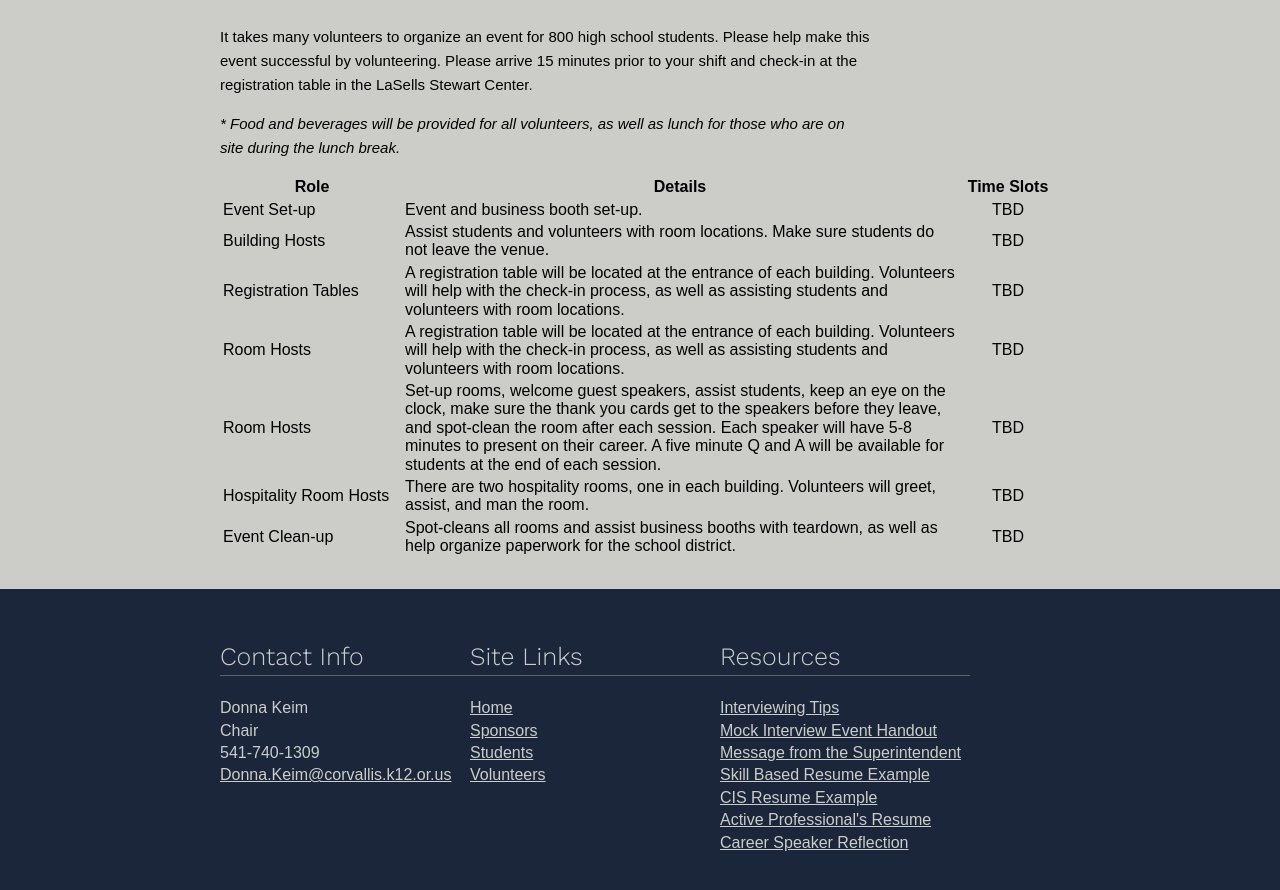
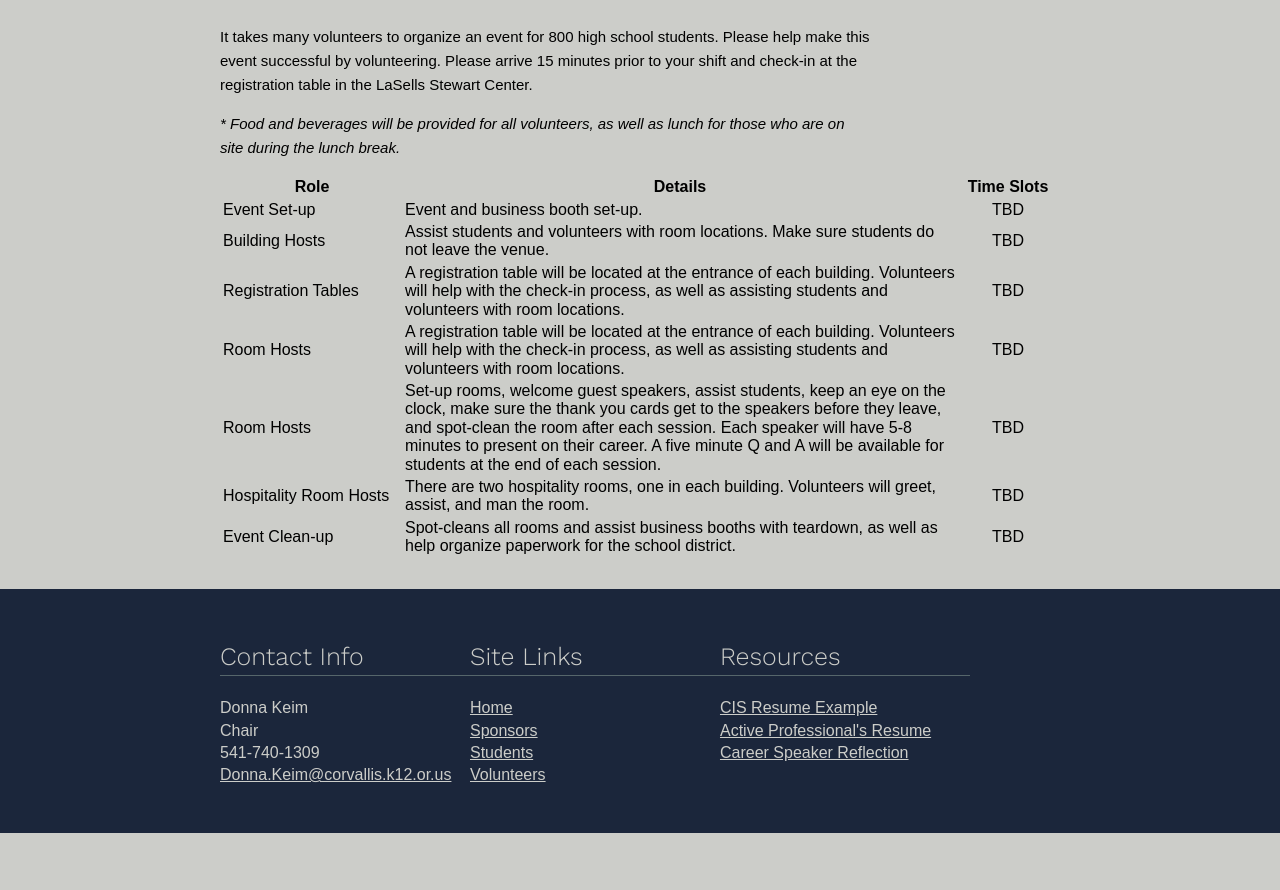
Before and after one commit to peterramsing/benton-county-career-convention, a Jekyll site: the page built from volunteers.html, in a window 1280 px wide and 900 px high, scrolled down 1457 px. Shown: the top 890 px of the window. Built offline with Jekyll 4.4.1, drawn with Linux system fonts in a browser that asks for light colours; after the commit the page ends 2290 px from its top, so only the background shows below that; part of the change alters nothing that is shown; some of the changed text lies outside the part shown.

Commit message:
WIP: Updates for Donna

```diff
--- a/_config.yml
+++ b/_config.yml
@@ -35,26 +35,26 @@ cc-resources:
   #   type: "student"
   # - name: "Flyer"
   #   file-name: ""
-  - name: "Interviewing Tips"
-    file-name: "tips-for-students.pdf"
-    type: "student"
-  - name: "Mock Interview Event Handout"
-    file-name: "mock-interview-sheet-2016.doc"
-    type: "volunteer"
+  # - name: "Interviewing Tips"
+  #   file-name: "tips-for-students.pdf"
+  #   type: "student"
+  # - name: "Mock Interview Event Handout"
+  #   file-name: "mock-interview-sheet-2016.doc"
+  #   type: "volunteer"
   # - name: "Convention Room Schedule"
   #   file-name: ""
-  - name: "Message from the Superintendent"
-    file-name: "superintendent-note.pdf"
-    homepage: true
-    subtitle: Letter from the Superintendent
-  - name: "Skill Based Resume Example"
-    file-name: "skill-resume.pdf"
-    type: "student"
+  # - name: "Message from the Superintendent"
+  #   file-name: "superintendent-note.pdf"
+  #   homepage: true
+  #   subtitle: Letter from the Superintendent
+  # - name: "Skill Based Resume Example"
+  #   file-name: "skill-resume.pdf"
+  #   type: "student"
   - name: "CIS Resume Example"
     file-name: "cis-resume.pdf"
     type: "student"
   - name: "Active Professional's Resume"
-    file-name: "peter-ramsing-resume.pdf"
+    file-name: "peter-ramsing-resume.pdf" #FIXME: Update
     type: "student"
   # - name: "Directions"
   #   file-name: ""
```
